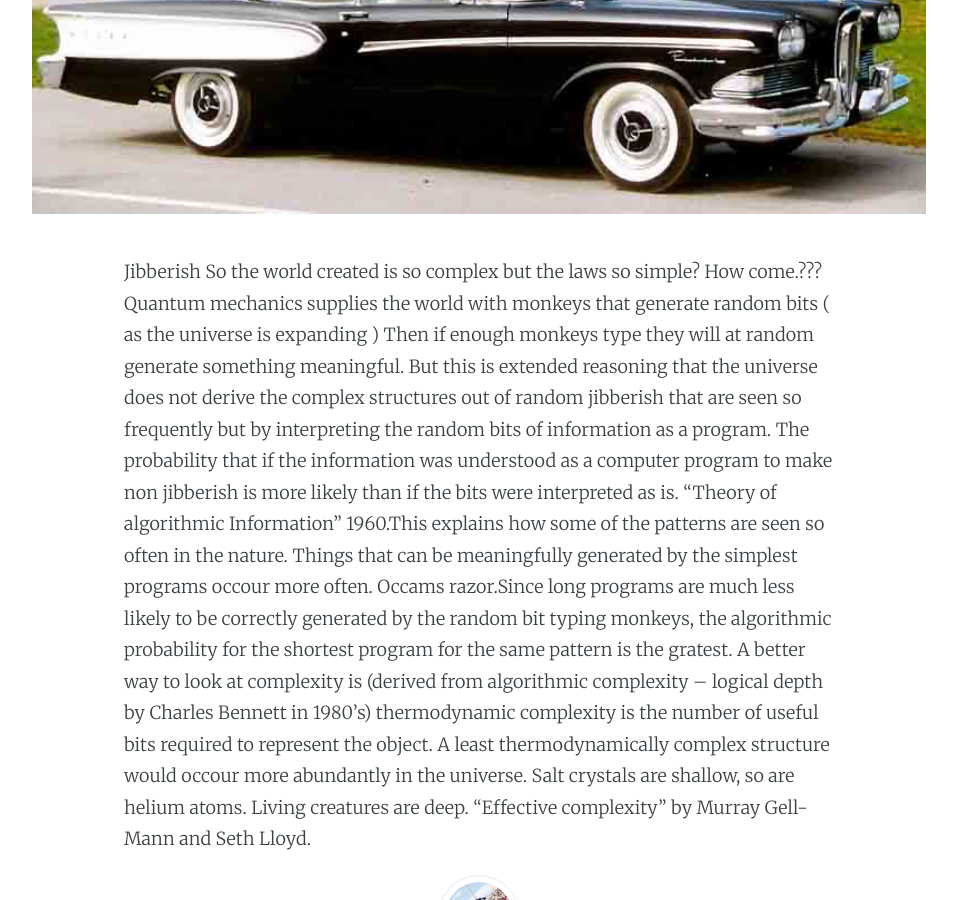
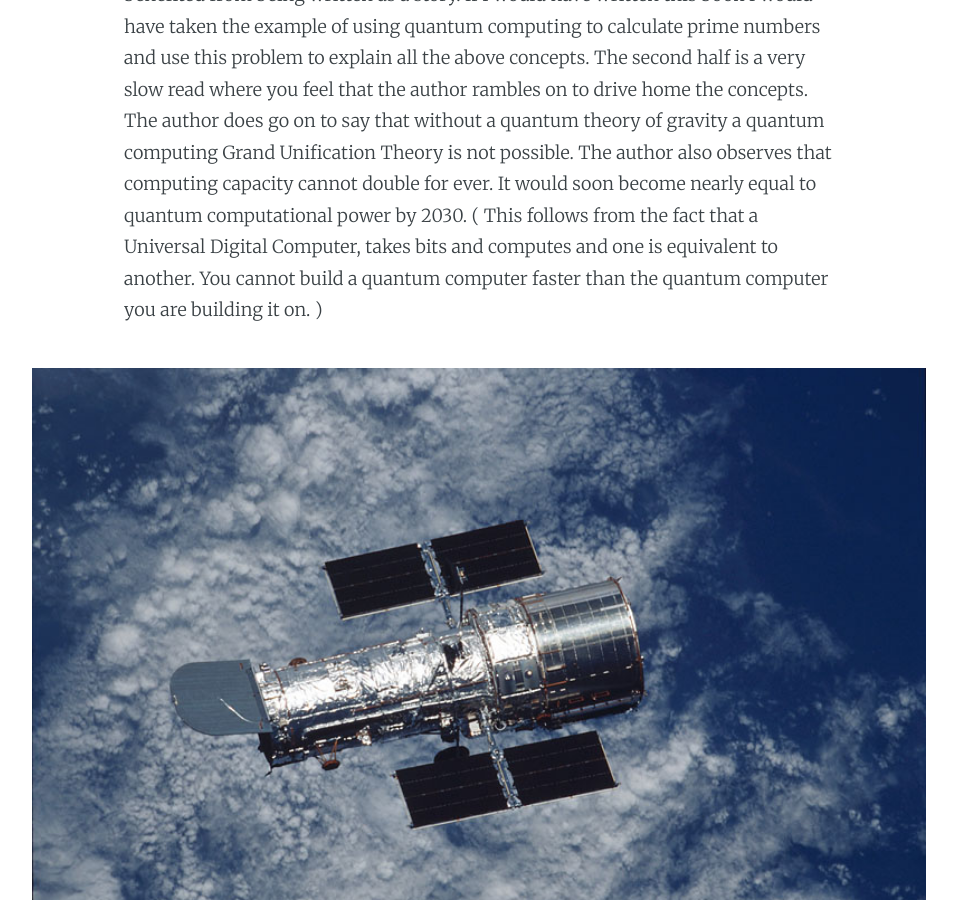
Before and after one commit to akhilum/akhilum.github.io, a Jekyll site: the page built from _posts/2015-10-02-Programming The Universe by Seth Lloyd.markdown, in a window 1280 px wide and 900 px high, scrolled down 4020 px. Shown: the whole window, without its empty margins (161-1118 px from the left). Built offline with Jekyll 4.4.1, drawn with Linux system fonts in a browser that asks for light colours; Markdown is read by kramdown in place of the engine named in the settings; comment, search, counter and statistics services are not loaded; some of the changed text lies outside the part shown.

Commit message:
Some editing

```diff
--- a/_posts/2015-10-02-Programming The Universe by Seth Lloyd.markdown
+++ b/_posts/2015-10-02-Programming The Universe by Seth Lloyd.markdown
@@ -45,8 +47,4 @@ The author has been using this capacity of the universe to build quantum compute
 
 All in all I do not recommend anyone to read this book. It will take up a significant time of your life to finish reading this book. The book is very dense and pedantic. The second section of the book is highly unconnected. The book would have benefited from being written as a story. If I would have written this book I would have taken the example of using quantum computing to calculate prime numbers and use this problem to explain all the above concepts. The second half is a very slow read where you feel that the author rambles on to drive home the concepts. The author does go on to say that without a quantum theory of gravity a quantum computing Grand Unification Theory is not possible. The author also observes that computing capacity cannot double for ever. It would soon become nearly equal to quantum computational power by 2030. ( This follows from the fact that a Universal Digital Computer, takes bits and computes and one is equivalent to another. You cannot build a quantum computer faster than the quantum computer you are building it on. )
 
-![Ford Edsel](/assets/images/business_adventures_3.jpg)
-
-Jibberish
-So the world created is so complex but the laws so simple? How come.???
-Quantum mechanics supplies the world with monkeys that generate random bits ( as the universe is expanding ) Then if enough monkeys type they will at random generate something meaningful. But this is extended reasoning that the universe does not derive the complex structures out of random jibberish that are seen so frequently but by interpreting the random bits of information as a program. The probability that if the information was understood as a computer program to make non jibberish is more likely than if the bits were interpreted as is. “Theory of algorithmic Information” 1960.This explains how some of the patterns are seen so often in the nature. Things that can be meaningfully generated by the simplest programs occour more often. Occams razor.Since long programs are much less likely to be correctly generated by the random bit typing monkeys, the algorithmic probability for the shortest program for the same pattern is the gratest. A better way to look at complexity is (derived from algorithmic complexity – logical depth by Charles Bennett in 1980’s) thermodynamic complexity is the number of useful bits required to represent the object. A least thermodynamically complex structure would occour more abundantly in the universe. Salt crystals are shallow, so are helium atoms. Living creatures are deep. “Effective complexity” by Murray Gell-Mann and Seth Lloyd.
+![Image](/assets/images/programming_the_universe_hubble_floating.jpg)
```
Also changed, not shown: other parts of _posts/2015-10-02-Programming The Universe by Seth Lloyd.markdown (+2 -0 lines).
